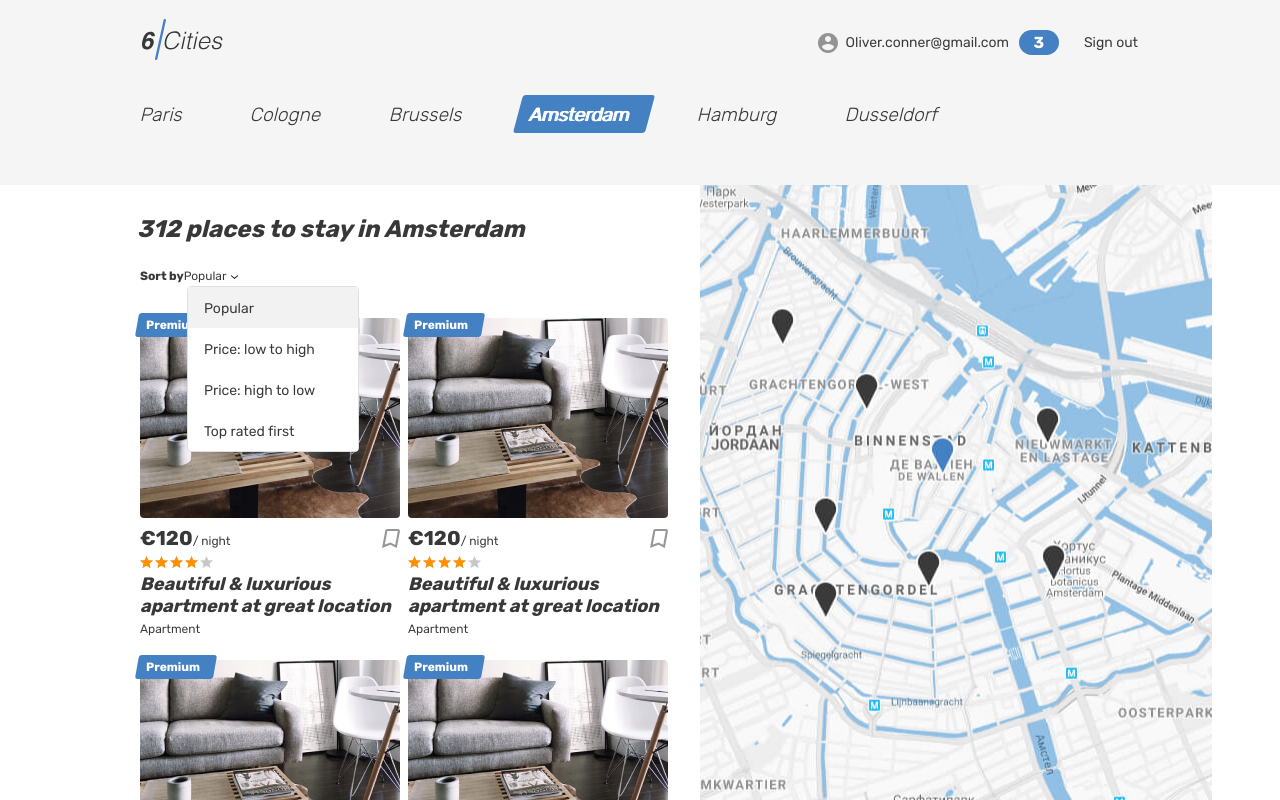
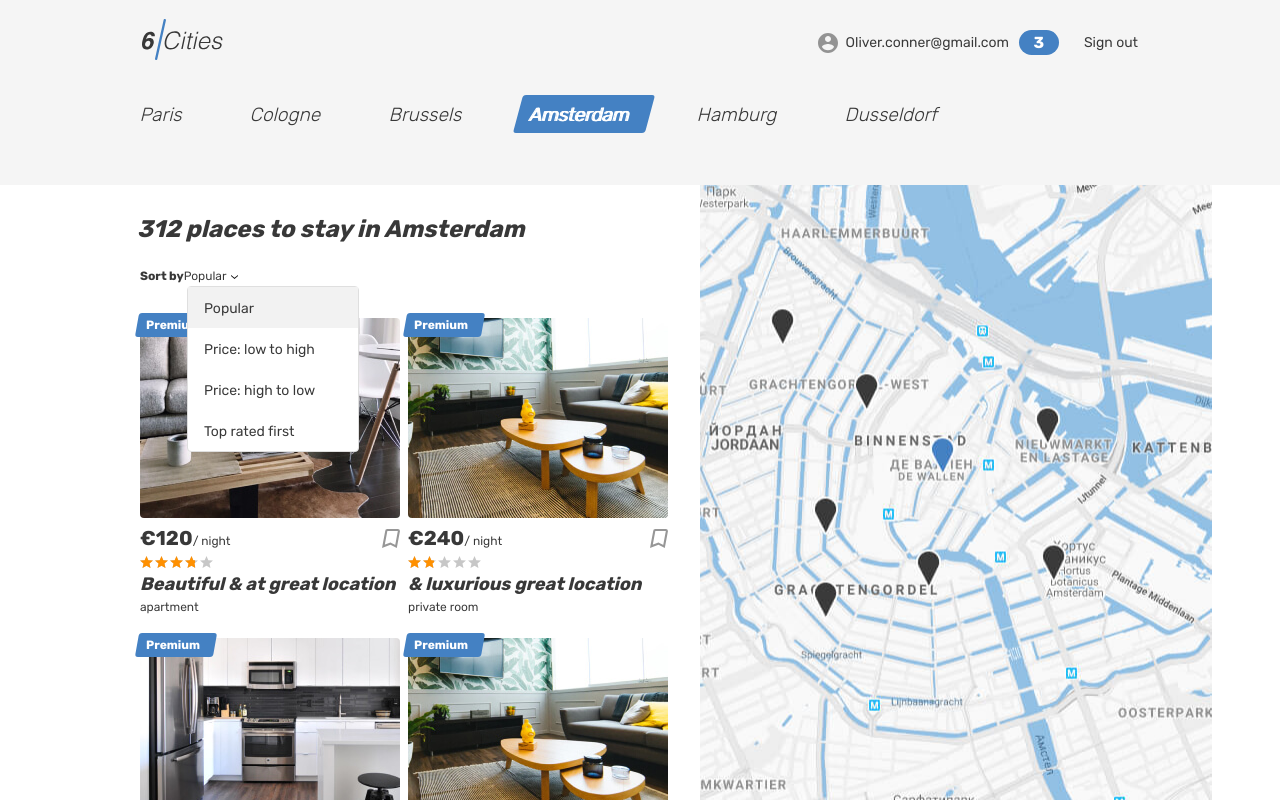
Before and after one commit to htmlacademy-react/2045575-six-cities-10, a React (Create React App) app in the folder project/: page / in a window 1280 px wide. Built offline with nearby package versions, Linux system fonts and the light colour scheme.

Commit message:
Создаст компонент список офферов и отдаст его главной странице main

```diff
--- a/project/src/components/app/app.tsx
+++ b/project/src/components/app/app.tsx
@@ -6,18 +6,20 @@ import FavoritesScreen from '../../pages/favorites-screen/favorites-screen';
 import PropertyScreen from '../../pages/property-screen/property-screen';
 import NotFoundScreen from '../../pages/not-found-screen/not-found-screen';
 import PrivateRoute from '../private-route/private-route';
+import { Properties } from '../../types/property';
 
 type AppProps = {
   propertyCardsCount: number;
+  properties: Properties
 }
 
-export default function App({propertyCardsCount}: AppProps): JSX.Element {
+export default function App({propertyCardsCount, properties}: AppProps): JSX.Element {
   return (
     <BrowserRouter>
       <Routes>
         <Route
           path={AppRoute.Main}
-          element={<MainScreen propertyCardsCount={propertyCardsCount}/>}
+          element={<MainScreen properties={properties}/>}
         />
         <Route
           path={AppRoute.Login}
@@ -34,8 +36,8 @@ export default function App({propertyCardsCount}: AppProps): JSX.Element {
           }
         />
         <Route
-          path={AppRoute.Room}
-          element={<PropertyScreen />}
+          path={AppRoute.Property}
+          element={<PropertyScreen/>}
         />
         <Route
           path="*"
--- a/project/src/components/property-card/property-card.tsx
+++ b/project/src/components/property-card/property-card.tsx
@@ -1,17 +1,44 @@
 import { Link } from 'react-router-dom';
 import { AppRoute } from '../../const';
+import { Property } from '../../types/property';
 
-export default function PropertyCard(): JSX.Element {
+const ONE_STAR_PERCENTAGE = 20;
+
+type PropertyCardProps = {
+  property: Property
+};
+
+export default function PropertyCard({property}: PropertyCardProps): JSX.Element {
+  const {
+    // city,
+    // host,
+    // location,
+    // bedrooms,
+    // description,
+    // goods,
+    // id,
+    // images,
+    // isFavorite,
+    // isPremium,
+    // maxAdults,
+    previewImage,
+    price,
+    rating,
+    title,
+    type} = property;
+
+  const getRatingPercentage = (): string => `${rating * ONE_STAR_PERCENTAGE}%`;
+
   return (
     <article className="cities__card place-card">
       <div className="place-card__mark">
         <span>Premium</span>
       </div>
       <div className="cities__image-wrapper place-card__image-wrapper">
-        <Link to={AppRoute.Room}>
+        <Link to={AppRoute.Property}>
           <img
             className="place-card__image"
-            src="img/apartment-01.jpg"
+            src={previewImage}
             width={260}
             height={200}
             alt="Place image"
@@ -21,7 +48,7 @@ export default function PropertyCard(): JSX.Element {
       <div className="place-card__info">
         <div className="place-card__price-wrapper">
           <div className="place-card__price">
-            <b className="place-card__price-value">€120</b>
+            <b className="place-card__price-value">€{price}</b>
             <span className="place-card__price-text">/&nbsp;night</span>
           </div>
           <button
@@ -40,16 +67,16 @@ export default function PropertyCard(): JSX.Element {
         </div>
         <div className="place-card__rating rating">
           <div className="place-card__stars rating__stars">
-            <span style={{ width: '80%' }} />
+            <span style={{ width: getRatingPercentage() }} />
             <span className="visually-hidden">Rating</span>
           </div>
         </div>
         <h2 className="place-card__name">
-          <Link to={AppRoute.Room}>
-            Beautiful &amp; luxurious apartment at great location
+          <Link to={AppRoute.Property}>
+            {title}
           </Link>
         </h2>
-        <p className="place-card__type">Apartment</p>
+        <p className="place-card__type">{type}</p>
       </div>
     </article>
   );
--- /dev/null
+++ b/project/src/components/property-list/property-list.tsx
@@ -0,0 +1,17 @@
+import { Properties } from '../../types/property';
+import PropertyCard from '../property-card/property-card';
+
+type PropertyListProps = {
+  properties: Properties
+}
+
+export default function PropertyList({properties}: PropertyListProps): JSX.Element {
+  return (
+    <>
+      {properties.map((property) => (
+        <PropertyCard key={property.id} property={property}/>
+      )
+      )}
+    </>
+  );
+}
--- a/project/src/const.ts
+++ b/project/src/const.ts
@@ -2,7 +2,7 @@ export enum AppRoute {
   Main = '/',
   Login = '/login',
   Favorites = '/favorites',
-  Room = '/room'
+  Property = '/room'
 }
 
 export enum AutorizationStatus {
--- a/project/src/index.tsx
+++ b/project/src/index.tsx
@@ -1,6 +1,7 @@
 import React from 'react';
 import ReactDOM from 'react-dom/client';
 import App from './components/app/app';
+import { properties } from './mocks/properties';
 
 const PROPERTY_CARDS_COUNT = 10;
 
@@ -12,6 +13,7 @@ root.render(
   <React.StrictMode>
     <App
       propertyCardsCount={PROPERTY_CARDS_COUNT}
+      properties={properties}
     />
   </React.StrictMode>
 );
--- a/project/src/mocks/properties.ts
+++ b/project/src/mocks/properties.ts
@@ -1,6 +1,6 @@
 import { Property } from '../types/property';
 
-export const offers: Property[] = [
+export const properties: Property[] = [
   {
     bedrooms: 3,
     city: {
@@ -33,10 +33,10 @@ export const offers: Property[] = [
       zoom: 8
     },
     maxAdults: 4,
-    previewImage: 'img/1.png',
+    previewImage: 'img/apartment-01.jpg',
     price: 120,
-    rating: 4.8,
-    title: 'Beautiful & luxurious studio at great location',
+    rating: 3.8,
+    title: 'Beautiful & at great location',
     type: 'apartment'
   },
   {
@@ -71,11 +71,11 @@ export const offers: Property[] = [
       zoom: 8
     },
     maxAdults: 4,
-    previewImage: 'img/2.png',
+    previewImage: 'img/apartment-02.jpg',
     price: 240,
-    rating: 4.8,
-    title: 'Beautiful & luxurious studio at great location',
-    type: 'apartment'
+    rating: 1.8,
+    title: ' & luxurious great location',
+    type: 'private room'
   },
   {
     bedrooms: 3,
@@ -109,11 +109,11 @@ export const offers: Property[] = [
       zoom: 8
     },
     maxAdults: 4,
-    previewImage: 'img/3.png',
+    previewImage: 'img/apartment-03.jpg',
     price: 360,
-    rating: 4.8,
-    title: 'Beautiful & luxurious studio at great location',
-    type: 'apartment'
+    rating: 0.8,
+    title: 'cation',
+    type: 'hotel'
   },
   {
     bedrooms: 3,
@@ -147,10 +147,10 @@ export const offers: Property[] = [
       zoom: 8
     },
     maxAdults: 4,
-    previewImage: 'img/4.png',
+    previewImage: 'img/apartment-02.jpg',
     price: 480,
-    rating: 4.8,
-    title: 'Beautiful & luxurious studio at great location',
+    rating: 2.8,
+    title: 'luxurious great',
     type: 'apartment'
   }
 ];
--- a/project/src/pages/main-screen/main-screen.tsx
+++ b/project/src/pages/main-screen/main-screen.tsx
@@ -1,16 +1,17 @@
 import Logo from '../../components/logo/logo';
-import PlaceCard from '../../components/property-card/property-card';
+import PropertyList from '../../components/property-list/property-list';
 import UserProfile from '../../components/user-profile/user-profile';
+import { Properties } from '../../types/property';
 
 type MainScreenProps = {
-  propertyCardsCount: number;
+  properties: Properties;
 }
 
-export default function MainScreen({propertyCardsCount}: MainScreenProps): JSX.Element {
-  const propertyCardsList = Array.from(
-    {length: propertyCardsCount},
-    (_, k) => <PlaceCard key={k}/>
-  );
+export default function MainScreen({properties}: MainScreenProps): JSX.Element {
+  // const propertyCardsList = Array.from(
+  //   {length: propertyCardsCount},
+  //   (_, k) => <PropertyCard key={k}/>
+  // );
 
   return (
     <div className="page page--gray page--main">
@@ -105,7 +106,7 @@ export default function MainScreen({propertyCardsCount}: MainScreenProps): JSX.E
                 </ul>
               </form>
               <div className="cities__places-list places__list tabs__content">
-                {propertyCardsList}
+                <PropertyList properties={properties} />
               </div>
             </section>
             <div className="cities__right-section">
--- a/project/src/types/property.ts
+++ b/project/src/types/property.ts
@@ -34,3 +34,5 @@ export type Property = {
   title: string;
   type: string;
 };
+
+export type Properties = Property[];
```
